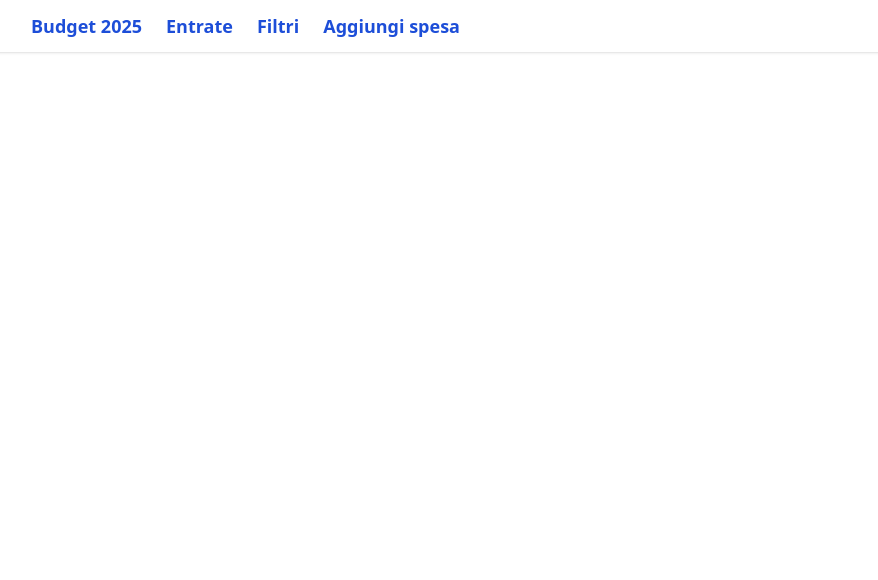
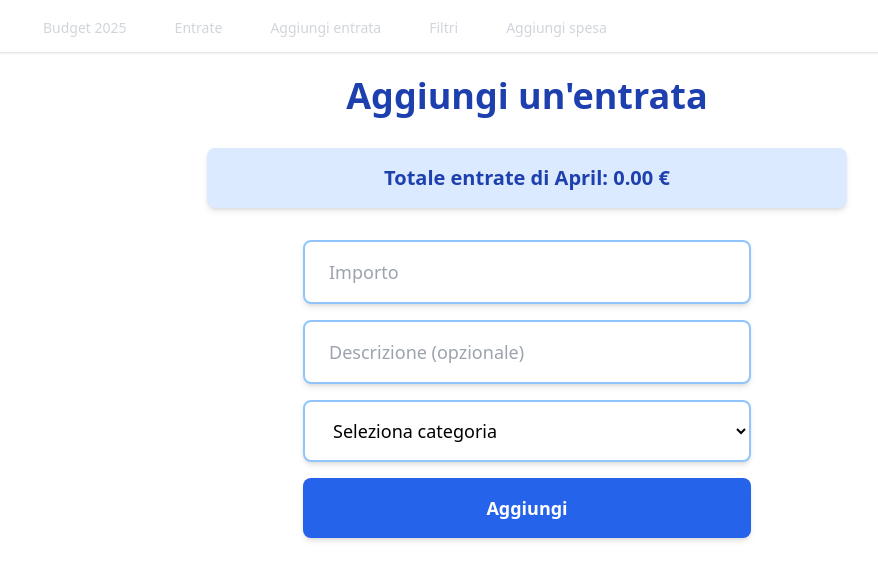
Before and after one commit to keape/budget-app, a React (Create React App) app: page /aggiungi-entrata in a window 1280 px wide. Shown: the top 580 px of the page, without its empty margins (113-991 px from the left). Built offline with nearby package versions, Linux system fonts and the light colour scheme; no server answers.

Commit message:
Add Aggiungi entrata link to navigation bar

```diff
--- a/src/App.js
+++ b/src/App.js
@@ -1,28 +1,28 @@
 import React from 'react';
-import { BrowserRouter as Router, Routes, Route } from 'react-router-dom';
+import { BrowserRouter as Router, Route, Routes } from 'react-router-dom';
 import Home from './Home';
-import Filtri from './Filtri';
 import Budget from './Budget';
 import BudgetEntrate from './BudgetEntrate';
+import EntrateForm from './EntrateForm';
 import Navbar from './Navbar';
+import Filtri from './Filtri';
 import { ThemeProvider } from './ThemeContext';
 
 function App() {
   return (
     <ThemeProvider>
-      <div className="theme-container">
-
-
-        <Router>
+      <Router>
+        <div className="theme-container min-h-screen">
           <Navbar />
           <Routes>
             <Route path="/" element={<Home />} />
-            <Route path="/filtri" element={<Filtri />} />
             <Route path="/budget" element={<Budget />} />
             <Route path="/budget-entrate" element={<BudgetEntrate />} />
+            <Route path="/aggiungi-entrata" element={<EntrateForm />} />
+            <Route path="/filtri" element={<Filtri />} />
           </Routes>
-        </Router>
-      </div>
+        </div>
+      </Router>
     </ThemeProvider>
   );
 }
--- /dev/null
+++ b/src/EntrateForm.js
@@ -0,0 +1,115 @@
+import React from 'react';
+import { useState, useEffect } from 'react';
+import axios from 'axios';
+import BASE_URL from './config';
+
+function EntrateForm() {
+  const [descrizione, setDescrizione] = useState('');
+  const [importo, setImporto] = useState('');
+  const [categoria, setCategoria] = useState('');
+  const [entrateDelMese, setEntrateDelMese] = useState([]);
+  const totaleMeseCorrente = entrateDelMese.reduce((acc, entrata) => acc + entrata.importo, 0);
+
+  useEffect(() => {
+    axios.get(`${BASE_URL}/api/entrate`)
+      .then(res => {
+        const oggi = new Date();
+        const meseCorrente = oggi.getMonth();
+        const annoCorrente = oggi.getFullYear();
+
+        const entrateMese = res.data.filter(entrata => {
+          const dataEntrata = new Date(entrata.data);
+          return (
+            dataEntrata.getMonth() === meseCorrente &&
+            dataEntrata.getFullYear() === annoCorrente
+          );
+        });
+
+        setEntrateDelMese(entrateMese);
+      })
+      .catch(err => console.error("Errore nel caricamento delle entrate:", err));
+  }, []);
+
+  const aggiungiEntrata = e => {
+    e.preventDefault();
+    axios.post(`${BASE_URL}/api/entrate`, {
+      descrizione,
+      importo: Number(importo),
+      categoria
+    })
+      .then(() => {
+        setDescrizione('');
+        setImporto('');
+        setCategoria('');
+        window.location.reload();
+      })
+      .catch(err => console.error("❌ Errore nell'aggiunta dell'entrata:", err));
+  };
+
+  return (
+    <div className="theme-container max-w-2xl mx-auto px-4">
+      <h1 className="text-4xl font-bold text-center text-blue-800 dark:text-blue-300 mb-8">
+        Aggiungi un'entrata
+      </h1>
+
+      <div className="bg-blue-100 dark:bg-blue-900 text-blue-800 dark:text-blue-200 p-4 rounded-lg mb-8 shadow-md text-center text-xl font-semibold">
+        Totale entrate di {new Date().toLocaleString('default', { month: 'long' })}:{' '}
+        {totaleMeseCorrente.toFixed(2)} €
+      </div>
+
+      <form onSubmit={aggiungiEntrata} className="space-y-6">
+        <div className="flex flex-col items-center space-y-4">
+          <div className="w-full max-w-md">
+            <input
+              className="w-full px-6 py-4 text-lg bg-white dark:bg-gray-700 border-2 border-blue-300 dark:border-blue-600 rounded-lg shadow-md focus:outline-none focus:ring-2 focus:ring-blue-500 focus:border-transparent transition-all duration-200 hover:border-blue-400"
+              type="number"
+              step="0.01"
+              placeholder="Importo"
+              value={importo}
+              onChange={e => setImporto(e.target.value)}
+              required
+            />
+          </div>
+
+          <div className="w-full max-w-md">
+            <input
+              className="w-full px-6 py-4 text-lg bg-white dark:bg-gray-700 border-2 border-blue-300 dark:border-blue-600 rounded-lg shadow-md focus:outline-none focus:ring-2 focus:ring-blue-500 focus:border-transparent transition-all duration-200 hover:border-blue-400"
+              type="text"
+              placeholder="Descrizione (opzionale)"
+              value={descrizione}
+              onChange={e => setDescrizione(e.target.value)}
+            />
+          </div>
+
+          <div className="w-full max-w-md">
+            <select
+              className="w-full px-6 py-4 text-lg bg-white dark:bg-gray-700 border-2 border-blue-300 dark:border-blue-600 rounded-lg shadow-md focus:outline-none focus:ring-2 focus:ring-blue-500 focus:border-transparent transition-all duration-200 hover:border-blue-400"
+              value={categoria}
+              onChange={e => setCategoria(e.target.value)}
+              required
+            >
+              <option value="">Seleziona categoria</option>
+              <option value="Stipendio">Stipendio</option>
+              <option value="Investimenti">Investimenti</option>
+              <option value="Vendite">Vendite</option>
+              <option value="Rimborsi">Rimborsi</option>
+              <option value="Regalo">Regalo</option>
+              <option value="Altro">Altro</option>
+            </select>
+          </div>
+
+          <div className="w-full max-w-md">
+            <button
+              type="submit"
+              className="w-full px-6 py-4 text-lg font-semibold text-white bg-blue-600 hover:bg-blue-700 rounded-lg shadow-md transition-colors duration-200"
+            >
+              Aggiungi
+            </button>
+          </div>
+        </div>
+      </form>
+    </div>
+  );
+}
+
+export default EntrateForm;
--- a/src/Navbar.js
+++ b/src/Navbar.js
@@ -11,18 +11,11 @@ function Navbar() {
     <header className="bg-white dark:bg-gray-800 shadow mb-6">
       <div className="max-w-5xl mx-auto px-4 py-3 flex justify-between items-center">
         <nav className="space-x-6 text-lg">
-          <Link to="/budget" className="text-blue-700 dark:text-blue-300 font-semibold hover:underline">
-            Budget 2025
-          </Link>
-          <Link to="/budget-entrate" className="text-blue-700 dark:text-blue-300 font-semibold hover:underline">
-            Entrate
-          </Link>
-          <Link to="/filtri" className="text-blue-700 dark:text-blue-300 font-semibold hover:underline">
-            Filtri
-          </Link>
-          <Link to="/" className="text-blue-700 dark:text-blue-300 font-semibold hover:underline">
-            Aggiungi spesa
-          </Link>
+          <Link to="/budget" className="text-gray-300 hover:bg-gray-700 hover:text-white px-3 py-2 rounded-md text-sm font-medium">Budget 2025</Link>
+          <Link to="/budget-entrate" className="text-gray-300 hover:bg-gray-700 hover:text-white px-3 py-2 rounded-md text-sm font-medium">Entrate</Link>
+          <Link to="/aggiungi-entrata" className="text-gray-300 hover:bg-gray-700 hover:text-white px-3 py-2 rounded-md text-sm font-medium">Aggiungi entrata</Link>
+          <Link to="/filtri" className="text-gray-300 hover:bg-gray-700 hover:text-white px-3 py-2 rounded-md text-sm font-medium">Filtri</Link>
+          <Link to="/" className="text-gray-300 hover:bg-gray-700 hover:text-white px-3 py-2 rounded-md text-sm font-medium">Aggiungi spesa</Link>
         </nav>
       </div>
     </header>
```
